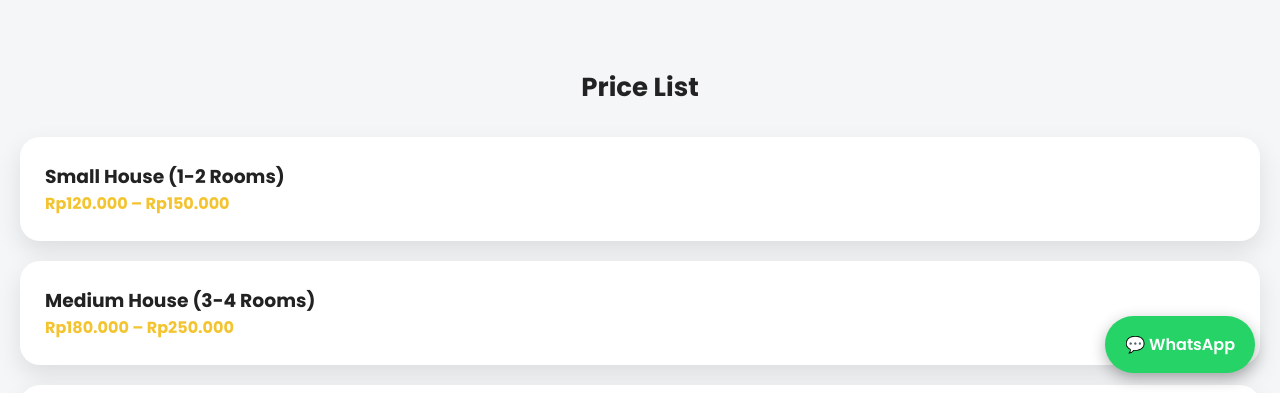
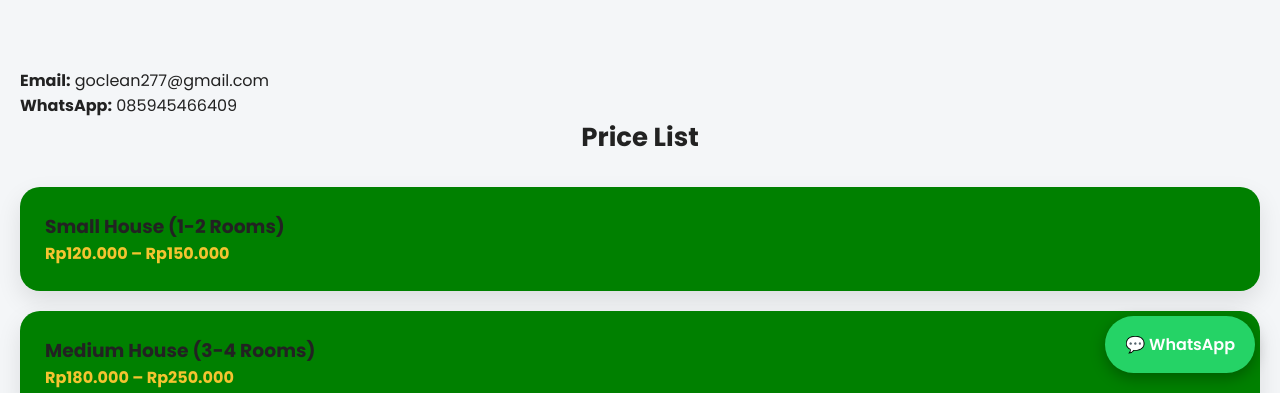
Before and after one commit to gocleanmandalika/Go-Clean, a plain HTML site: page index.html in a window 1280 px wide. Shown: the part 402-795 px from the top of the page. Drawn offline with Linux system fonts and the light colour scheme.

Commit message:
Change card background to green and add contact info
Updated card background color to green and added contact information section.

```diff
--- a/index.html
+++ b/index.html
@@ -39,7 +39,7 @@ cursor:pointer;font-weight:600;
 background:#f4c430;
 }
 .card{
-background:white;padding:25px;
+background:green;padding:25px;
 border-radius:20px;
 box-shadow:0 10px 25px rgba(0,0,0,.1);
 margin-bottom:20px;
@@ -134,6 +134,10 @@ to{opacity:1;}
 </div>
 
 <section>
+  <div class="contact-info">
+  <p><strong>Email:</strong> goclean277@gmail.com</p>
+  <p><strong>WhatsApp:</strong> 085945466409</p>
+</div>
 <h2 id="priceTitle">Price List</h2>
 
 <div class="card">
```
